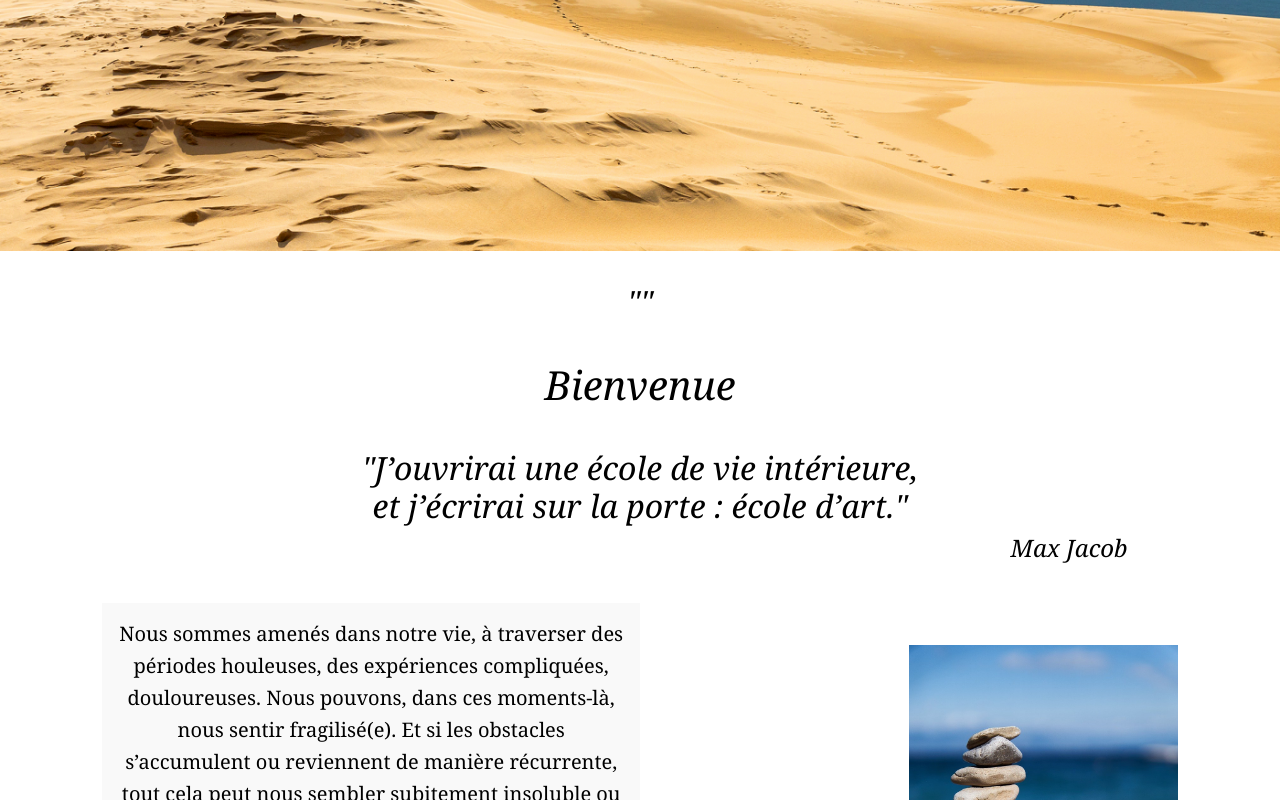
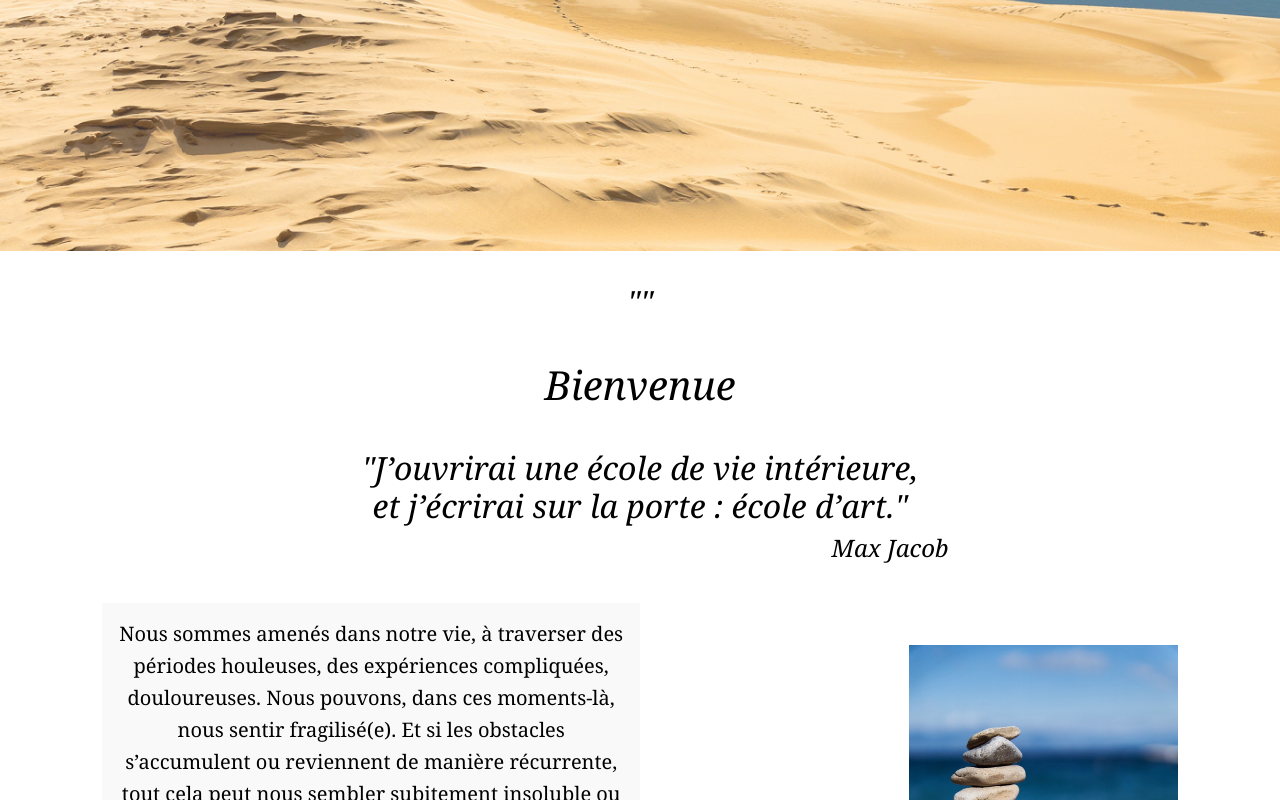
Before and after one commit to Franckyroquai/Site-Dr-Valentin-Vue, a Vue app: page / in a window 1280 px wide. Shown: the part 340-1140 px from the top of the page. Built offline with nearby package versions, Linux system fonts and the light colour scheme; no server answers.

Commit message:
ajout commentaires et plus d'espaces parallax2 version mobile

```diff
--- a/src/components/AccueilComponent.vue
+++ b/src/components/AccueilComponent.vue
@@ -1,5 +1,5 @@
 <template>
-  <!-- <img src="../../public/assets/Images/Pilat.png" class="hero" alt="Dune de sable" /> -->
+  <!-- légende class : i= italique, g = gras, s= souligné -->
   <div class="parallax titre">
     <h1 class="i">Véronique Valentin</h1>
     <h2>Psychologue</h2>
@@ -167,7 +167,7 @@ export default {
 
 <style>
 main {
-  min-height: 75.9vh;
+  min-height: 50vh;
   padding: 0% 8vw;
   font-size: 20px;
   line-height: 1.6;
@@ -193,10 +193,13 @@ h1 {
 }
 h2 {
 }
+.logo{
+  margin-right: 10px;
+}
 .author {
   display: flex;
-  justify-content: flex-end;
-  padding-right: 50px;
+  justify-content: center;
+  padding-left: 500px;
   font-size: 1.2em;
   font-style: italic;
 }
@@ -212,6 +215,7 @@ h2 {
   justify-content: center;
   text-align: right;
   padding-right: 10%;
+  filter: opacity(80%) ;
 }
 .parallax2 {
   background-image: url(../../public/assets/Images/balance.jpg);
@@ -341,8 +345,11 @@ list-style-type: disc;
   main {
     margin: 10px 10px;
   }
+  .author{
+    padding-left: 200px;
+  }
   .parallax2 {
-    min-height: 11rem;
+    min-height: 13rem;
     background-position: center;
   }
   .premier {
```
